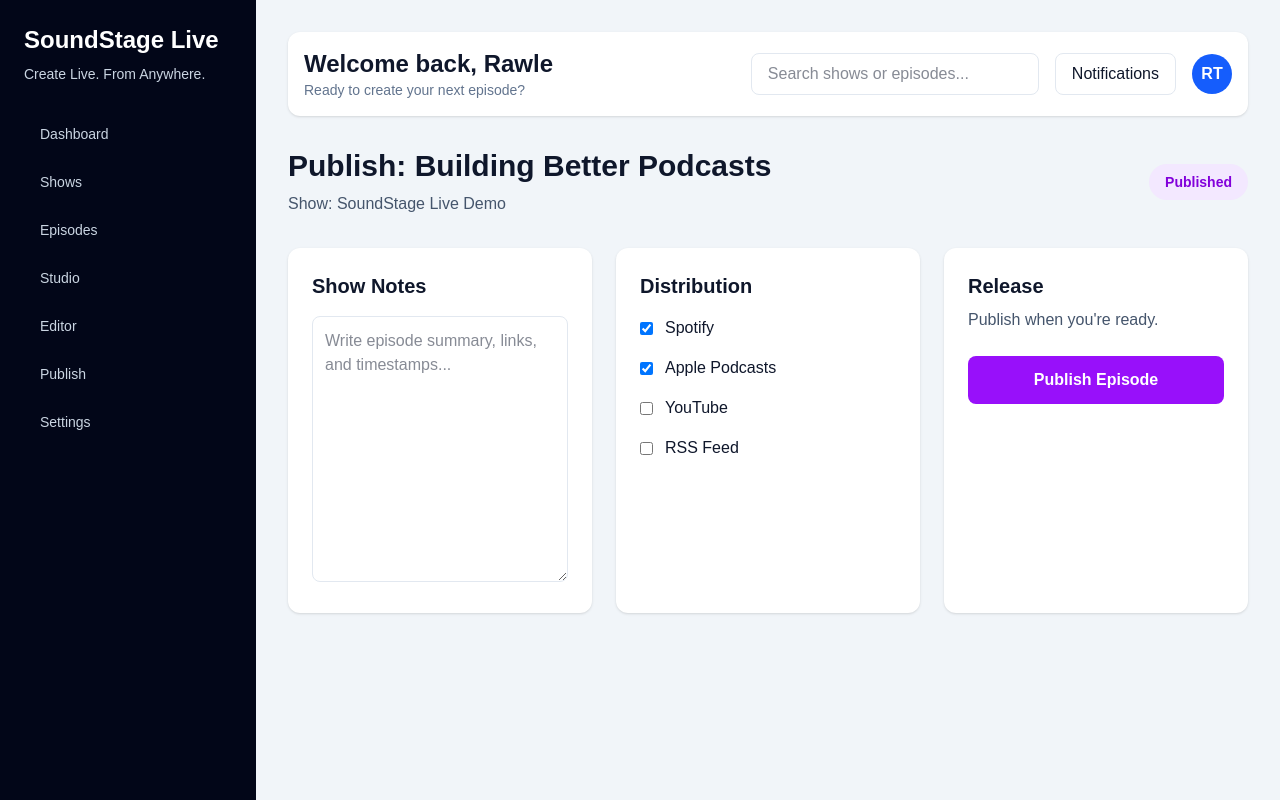
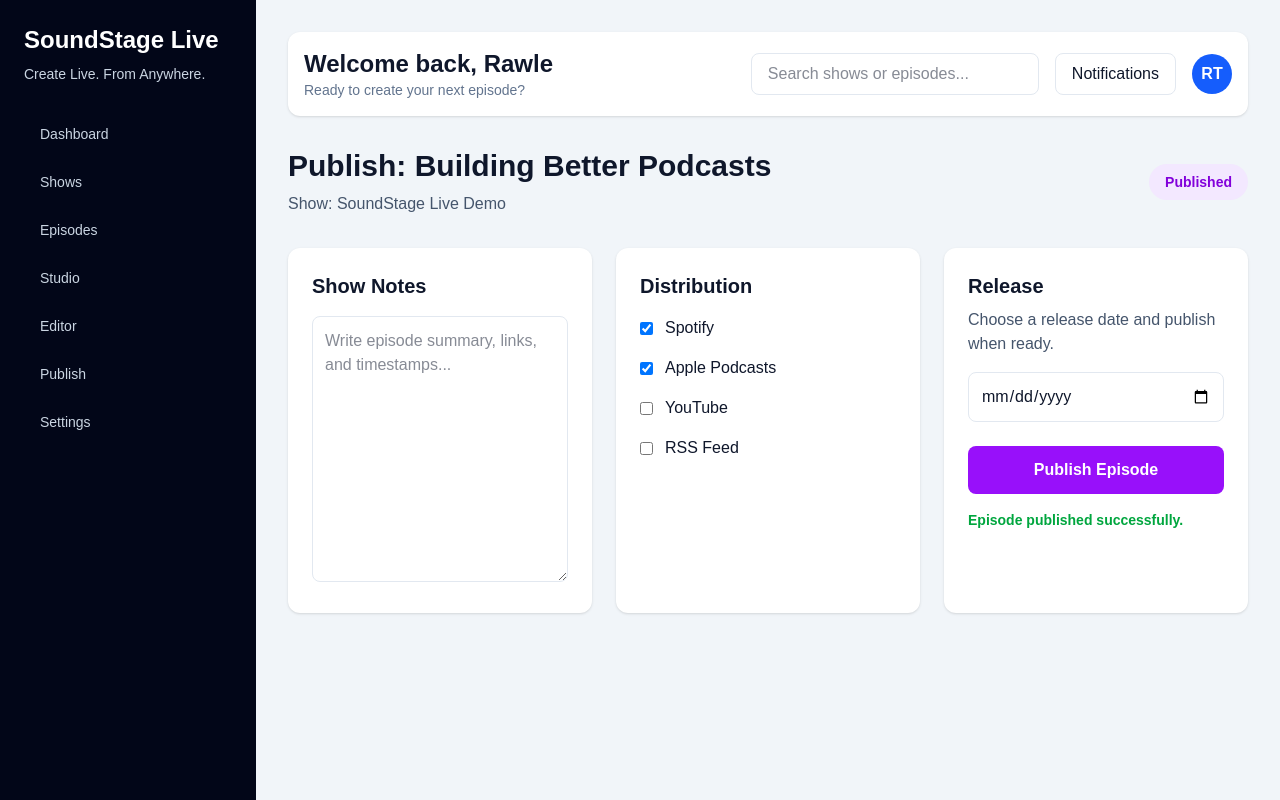
Before and after one commit to rtucker891/SoundStage-Live, a Next.js app: page /episodes/episode-1/publish in a window 1280 px wide. Both pictures are taken after a click on the button "Publish Episode". Built offline with nearby package versions, Linux system fonts and the light colour scheme.

Commit message:
Improve episode publishing workflow

```diff
--- a/app/episodes/[id]/publish/page.tsx
+++ b/app/episodes/[id]/publish/page.tsx
@@ -16,6 +16,9 @@ export default function EpisodePublishPage() {
 
   const [episode, setEpisode] = useState<Episode | null>(null);
   const [loading, setLoading] = useState(true);
+  const [description, setDescription] = useState("");
+  const [releaseDate, setReleaseDate] = useState("");
+  const [publishedMessage, setPublishedMessage] = useState("");
 
   useEffect(() => {
     getEpisodes()
@@ -53,6 +56,11 @@ export default function EpisodePublishPage() {
       ...episode,
       status: "Published",
     });
+    setPublishedMessage(
+  releaseDate
+    ? `Episode published for ${releaseDate}.`
+    : "Episode published successfully."
+);
   }
 
   return (
@@ -130,8 +138,17 @@ export default function EpisodePublishPage() {
               </h2>
 
              <p className="mt-2 text-slate-600">
-                Publish when you're ready.
+  Choose a release date and publish when ready.
 </p>
+
+<input
+  type="date"
+  value={releaseDate}
+  onChange={(event) =>
+    setReleaseDate(event.target.value)
+  }
+  className="mt-4 w-full rounded-lg border border-slate-200 p-3"
+/>
 
 <button
   onClick={handlePublish}
@@ -139,6 +156,12 @@ export default function EpisodePublishPage() {
 >
   Publish Episode
 </button>
+{publishedMessage && (
+  <p className="mt-4 text-sm font-semibold text-green-600">
+    {publishedMessage}
+  </p>
+)}
+
             </div>
           </div>
         </>
```
Lines whose indentation alone changed are shown as unchanged.
